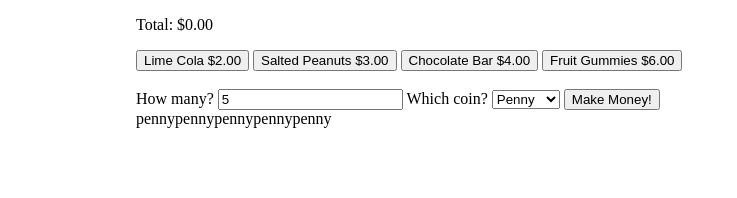
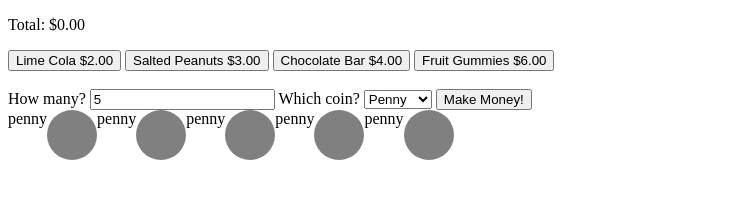
Before and after one commit to jotabraham/dom-mini-challenges, a plain HTML site: page index.html in a window 1280 px wide. Both pictures are taken after typing "5" into the empty fields and a click on the button "Make Money!". Shown: the whole page, without its empty margins (0-737 px from the left). Drawn offline with Linux system fonts and the light colour scheme.

Commit message:
incomplete

```diff
--- a/script.js
+++ b/script.js
@@ -29,6 +29,12 @@ gummies.addEventListener("click", () => {
 let coinsContainer = document.querySelector(".coins-container");
 let moneyForm = document.querySelector(".money-form");
 
+const display = () => {
+  let coin = document.createElement("div");
+  coin.classList.add("coin");
+  coinsContainer.append(coin);
+};
+
 moneyForm.addEventListener("submit", (event) => {
   event.preventDefault();
   let formData = new FormData(moneyForm);
@@ -36,5 +42,6 @@ moneyForm.addEventListener("submit", (event) => {
   let coinType = formData.get("coin");
   for (let i = 1; i <= howMany; i++) {
     coinsContainer.append(coinType);
+    display();
   }
 });
--- a/style.css
+++ b/style.css
@@ -1,11 +1,13 @@
-body {
-  padding: 0 10%;
+.coins-container {
+  width: 90%;
+  display: flex;
+  flex-wrap: wrap;
 }
 
-.round-coin {
+.coin {
   border-radius: 50%;
   color: black;
   background-color: grey;
-  height: 20px;
-  width: 20px;
+  height: 50px;
+  width: 50px;
 }
```
